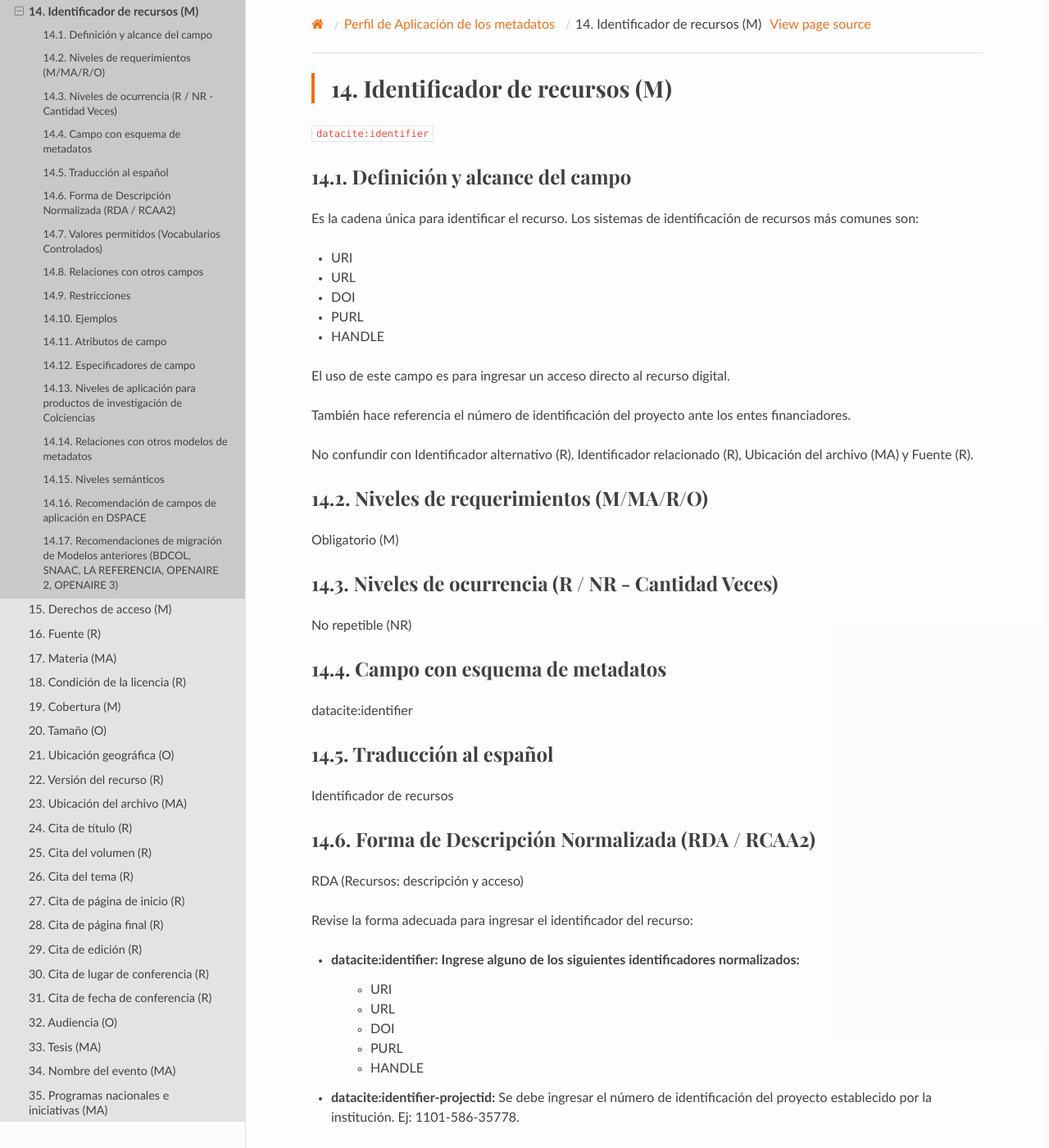
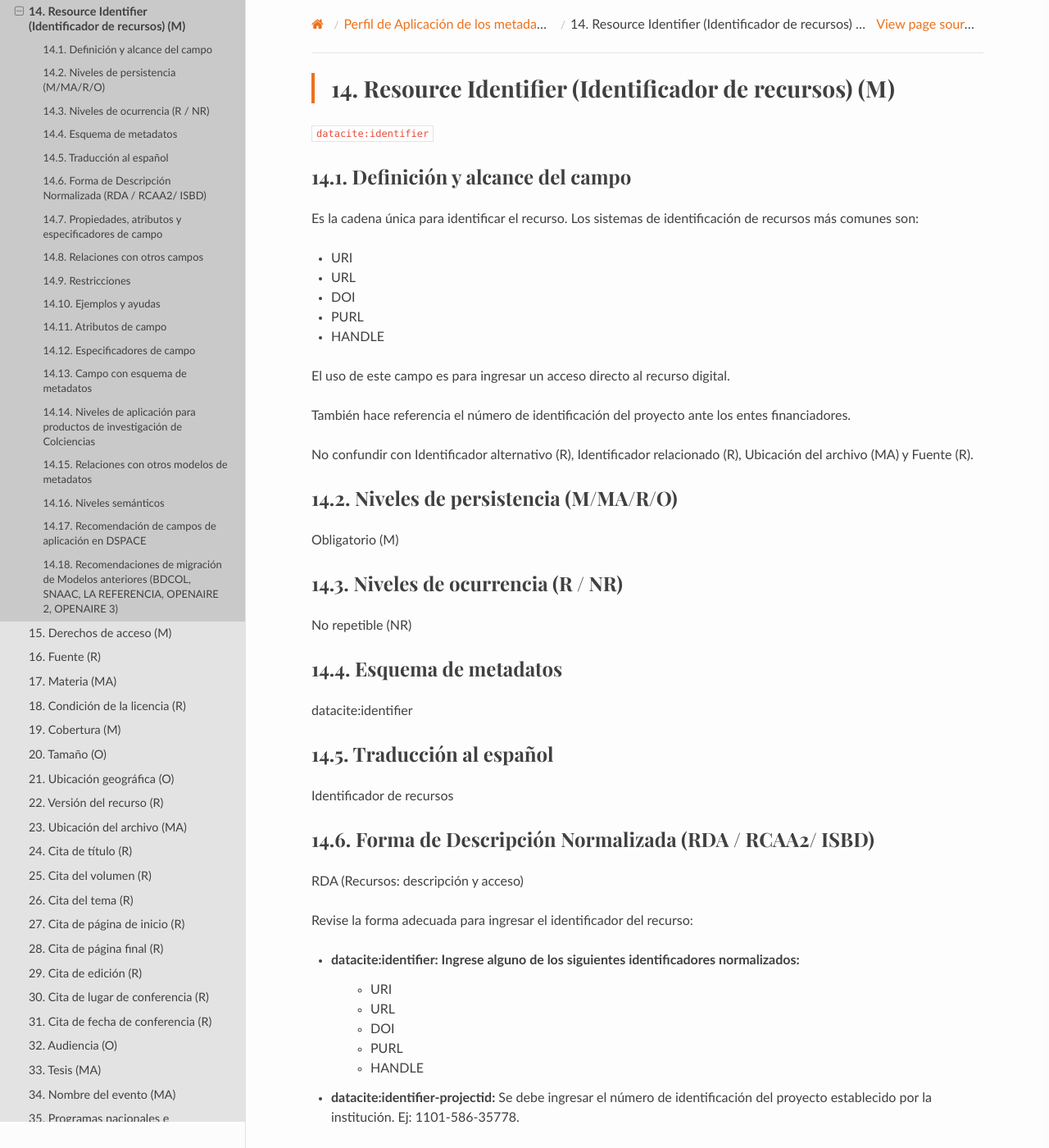
Before and after one commit to rcic/openaire4, a Sphinx documentation site: the page built from docs/field_resourceidentifier.rst, in a window 1280 px wide and 1400 px high. Shown: the whole window at 82% size. Built offline with Sphinx 7.4.7 and the Read the Docs theme 2.0.0, drawn with Linux system fonts in a browser that asks for light colours; some web fonts are replaced; a script that is not in the unit is left out; some of the changed text lies outside the part shown.

Commit message:
actualizacion

```diff
--- a/docs/field_resourceidentifier.rst
+++ b/docs/field_resourceidentifier.rst
@@ -1,7 +1,7 @@
 .. _dci:identifier:
 
-Identificador de recursos (M)
-=============================
+Resource Identifier (Identificador de recursos) (M)
+===================================================
 
 ``datacite:identifier``
 
@@ -21,24 +21,24 @@
 
 No confundir con Identificador alternativo (R), Identificador relacionado (R), Ubicación del archivo (MA) y Fuente (R).
 
-Niveles de requerimientos (M/MA/R/O)
--------------------------------------
+Niveles de persistencia (M/MA/R/O)
+----------------------------------
 Obligatorio (M)
 
-Niveles de ocurrencia (R / NR -  Cantidad Veces)
-------------------------------------------------
+Niveles de ocurrencia (R / NR)
+------------------------------
 No repetible (NR)
 
-Campo con esquema de metadatos
-------------------------------
+Esquema de metadatos
+--------------------
 datacite:identifier
 
 Traducción al español
 ---------------------
 Identificador de recursos
 
-Forma de Descripción Normalizada (RDA / RCAA2)
-----------------------------------------------
+Forma de Descripción Normalizada (RDA / RCAA2/ ISBD)
+----------------------------------------------------
 RDA (Recursos: descripción y acceso)
 
 Revise la forma adecuada para ingresar el identificador del recurso:
@@ -53,9 +53,8 @@
 - **datacite:identifier-projectid:** Se debe ingresar el número de identificación del proyecto establecido por la institución. Ej: 1101-586-35778.
 
 
-Valores permitidos (Vocabularios Controlados)
----------------------------------------------
-Identifier type
+Propiedades, atributos y especificadores de campo
+-------------------------------------------------
 
 Relaciones con otros campos
 ---------------------------
@@ -64,8 +63,15 @@
 -------------
 
 
-Ejemplos
---------
+Ejemplos y ayudas
+-----------------
+
+**Esquema oai_dc**
+
+.. code-block:: xml
+   :linenos:
+
+**Esquema DataCite**
 
 .. code-block:: xml
    :linenos:
@@ -73,6 +79,16 @@
    <datacite:identifier identifierType="Handle">http://hdl.handle.net/1234/5628</datacite:identifier>
 
    <datacite:identifier-projectid>3454-102-001-86</<datacite:identifier-projectid>
+
+**Esquema xoai**
+
+.. code-block:: xml
+   :linenos:
+
+**Esquema xoai**
+
+.. code-block:: xml
+   :linenos:
 
 Atributos de campo
 ------------------
@@ -91,15 +107,19 @@
 
 - datacite:identifier-projectid
 
+Campo con esquema de metadatos
+------------------------------
+
+- datacite:identifier
+- datacite:identifier-projectid
+
+
 Niveles de aplicación para productos de investigación de Colciencias
 --------------------------------------------------------------------
 Se aplica a todos los productos de Colciencias.
 
 Relaciones con otros modelos de metadatos
 -----------------------------------------
-
-- datacite:identifier
-- datacite:identifier-projectid
 
 Niveles semánticos
 ------------------
```
